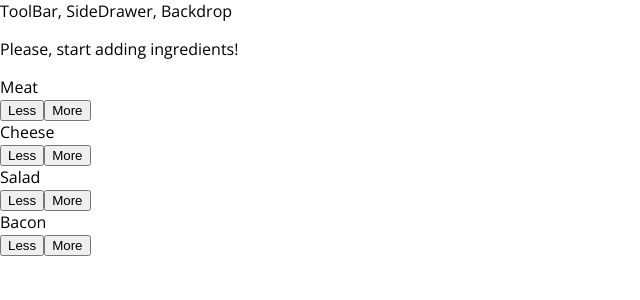
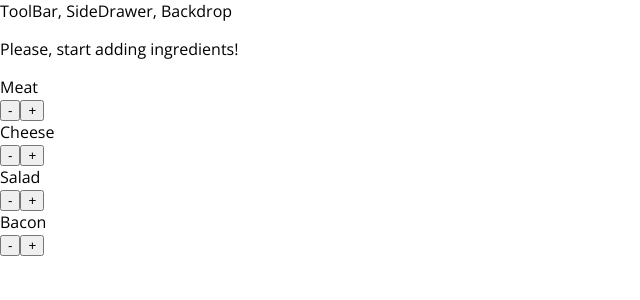
Before and after one commit to ofcRS/burger-builder, a React app: page / in a window 1280 px wide. Shown: the top 300 px of the page, without its empty margins (0-640 px from the left). Built offline with nearby package versions, Linux system fonts and the light colour scheme.

Commit message:
BuildControls components are dynamicly now

```diff
--- a/src/components/Burger/BuildControls/BuildControl/BuildControl.js
+++ b/src/components/Burger/BuildControls/BuildControl/BuildControl.js
@@ -4,8 +4,8 @@ import classes from './BuildControl.css'
 const buildControl = (props) => (
   <div className={classes.BuildControl}>
     <div className={classes.Label}>{props.label}</div>
-    <button className={classes.Less}>Less</button>
-    <button className={classes.More}>More</button>
+    <button className={classes.Less} onClick={props.removed}> - </button>
+    <button className={classes.More} onClick={props.added}> + </button>
   </div>
 );
 
--- a/src/components/Burger/BuildControls/BuildControls.js
+++ b/src/components/Burger/BuildControls/BuildControls.js
@@ -13,7 +13,13 @@ const controls = [
 const buildControls = (props) => (
   <div className={classes.BuildControls}>
     {controls.map(ctrl => (
-      <BuildControl label={ctrl.label} key={ctrl.label} />
+      <BuildControl
+        key={ctrl.label}
+        label={ctrl.label}
+        type={ctrl.type}
+        added={() => props.ingredientAdded(ctrl.type)}
+        removed={() => props.ingredientRemoved(ctrl.type)} />
+
     ))}
   </div>
 );
--- a/src/containers/BurgerBuilder/BurgerBuilder.js
+++ b/src/containers/BurgerBuilder/BurgerBuilder.js
@@ -4,19 +4,51 @@ import Aux from '../../hoc/Aux';
 import Burger from '../../components/Burger/Burger';
 import BuildControls from '../../components/Burger/BuildControls/BuildControls';
 
+const INGREDIENTS_COSTS = {
+  cheese: 0.8,
+  bacon: 1.6,
+  salad: 0.3,
+  meat: 2.4
+}
+
 class BurgerBuilder extends Component {
   state = {
     ingredients: {
       cheese: 0,
-      bacon: 0
-    }
+      bacon: 0,
+      salad: 0,
+      meat: 0
+    },
+    totalPrice: 4
   };
+
+  addIngredientHandler = (type) => {
+    const newIngredients = {...this.state.ingredients};
+    newIngredients[type] += 1;
+    const newTotalPrice = this.state.totalPrice + INGREDIENTS_COSTS[type];
+    this.setState({
+      ingredients: newIngredients,
+      totalPrice: newTotalPrice
+    })
+  };
+
+  removeIngredientHandler = (type) => {
+    const newIngredients = {...this.state.ingredients};
+    newIngredients[type] -= 1;
+    const newTotalPrice = this.state.totalPrice - INGREDIENTS_COSTS[type];
+    this.setState({
+      ingredients: newIngredients,
+      totalPrice: newTotalPrice
+    })
+  }
 
   render() {
     return (
       <Aux>
-        <Burger ingredients={this.state.ingredients} />
-        <BuildControls />
+        <Burger ingredients={this.state.ingredients}/>
+        <BuildControls
+          ingredientAdded={this.addIngredientHandler}
+          ingredientRemoved={this.removeIngredientHandler} />
       </Aux>
     )
   }
```
